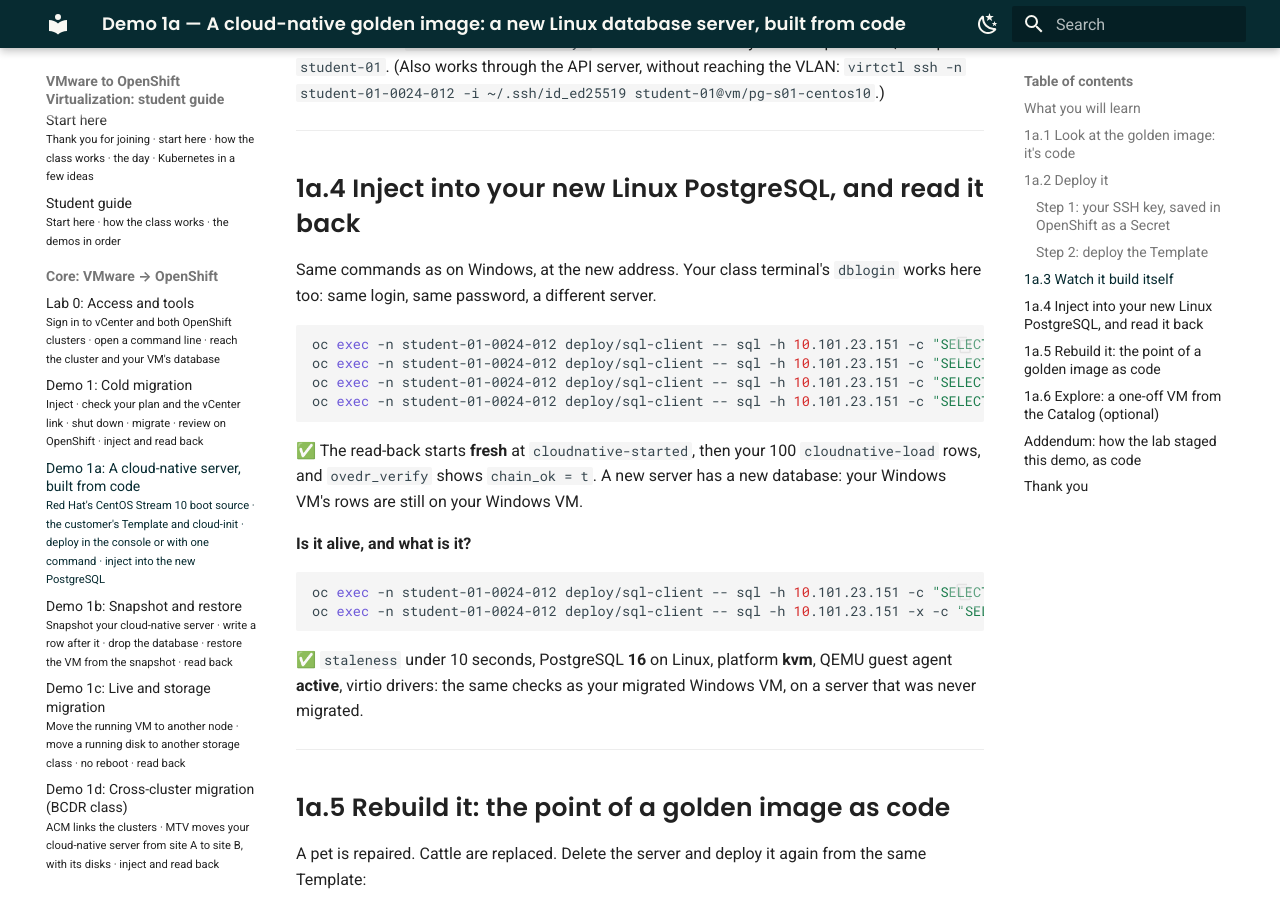
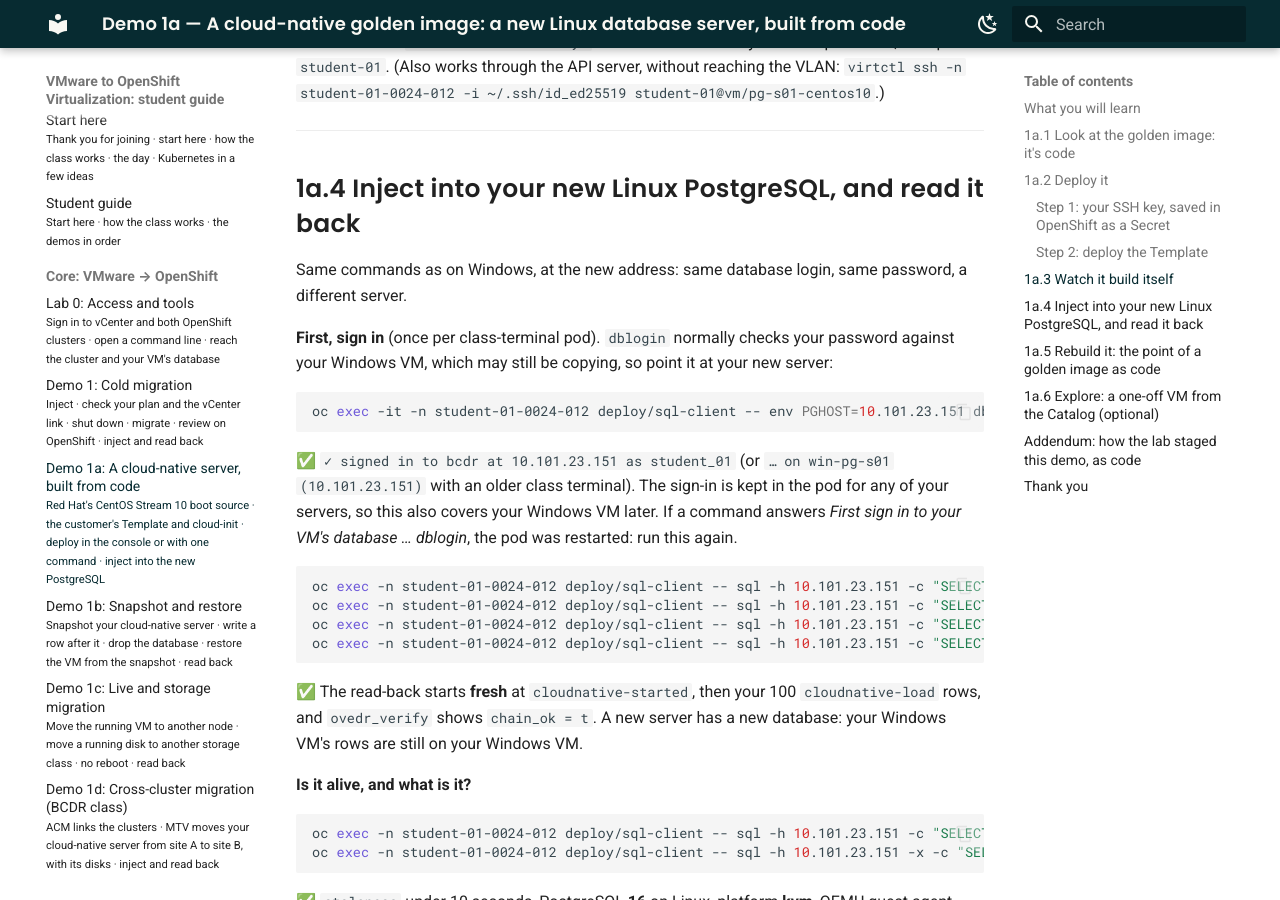
Before and after one commit to paragonmicro-lab/demo-0024-public, an MkDocs documentation site: the page built from docs/demos/01a-vm-cloudnative-golden-image.md, in a window 1280 px wide and 900 px high, scrolled down 6463 px. Built offline with MkDocs 1.6.1 and Material for MkDocs 9.7.7, drawn with Linux system fonts in a browser that asks for light colours; some of the changed text lies outside the part shown.

Commit message:
class @ demo-openshift-ove 2be80563d9d3

````diff
--- a/docs/demos/01a-vm-cloudnative-golden-image.md
+++ b/docs/demos/01a-vm-cloudnative-golden-image.md
@@ -380,8 +380,18 @@
 
 ## 1a.4 Inject into your new Linux PostgreSQL, and read it back
 
-Same commands as on Windows, at the new address. Your class terminal's `dblogin` works here too: same login, same
-password, a different server.
+Same commands as on Windows, at the new address: same database login, same password, a different server.
+
+**First, sign in** (once per class-terminal pod). `dblogin` normally checks your password against your Windows VM,
+which may still be copying, so point it at your new server:
+
+```bash
+oc exec -it -n student-01-0024-012 deploy/sql-client -- env PGHOST=10.101.23.151 dblogin
+```
+
+✅ `✓ signed in to bcdr at 10.101.23.151 as student_01` (or `… on win-pg-s01 (10.101.23.151)` with an older class terminal). The sign-in is kept in the pod for any of your servers, so
+this also covers your Windows VM later. If a command answers *First sign in to your VM's database … dblogin*, the pod
+was restarted: run this again.
 
 ```bash
 oc exec -n student-01-0024-012 deploy/sql-client -- sql -h 10.101.23.151 -c "SELECT * FROM ovedr_mark('student-01-0024-012', 'cloudnative-started', 'Demo 1a: CentOS Stream 10 from the Template');"
````
Also changed, not shown: other parts of docs/demos/01a-vm-cloudnative-golden-image.md (+2 -2 lines).
